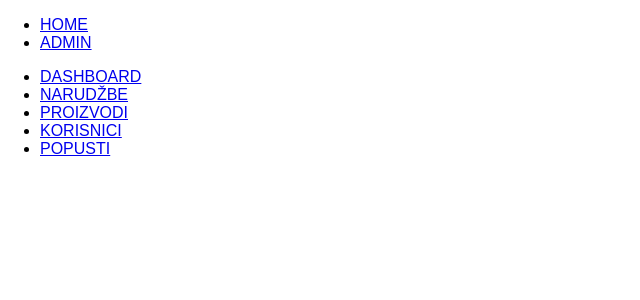
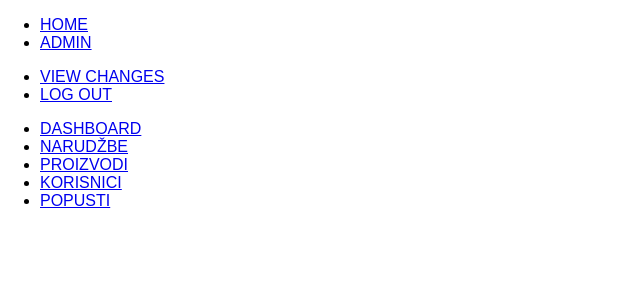
Before and after one commit to isitum01/PROVO, an Angular app in the folder ProvoAng/: page /admin in a window 1280 px wide. Shown: the top 300 px of the page, without its empty margins (0-640 px from the left). Built offline with nearby package versions, Linux system fonts and the light colour scheme.

Commit message:
Update navbar.component.html

```diff
--- a/ProvoAng/src/app/components/navbar/navbar.component.html
+++ b/ProvoAng/src/app/components/navbar/navbar.component.html
@@ -1,12 +1,14 @@
-<nav class="navbar navbar-expand-lg navbar-light bg-light">
-  <div class="collapse navbar-collapse" id="navbarText">
-    <ul class="navbar-nav mr-auto">
-      <li class="nav-item active">
-        <a class="nav-link" routerLink="/">HOME</a>
-      </li>
-      <li class="nav-item">
-        <a class="nav-link" routerLink="/admin">ADMIN</a>
-      </li>
+<nav>
+  <div class="nav-left">
+    <ul>
+      <li><a routerLink="/">HOME</a></li>
+      <li><a routerLink="/admin">ADMIN</a></li>
+    </ul>
+  </div>
+  <div class="nav-right">
+    <ul>
+      <li><a routerLink="/">VIEW CHANGES</a></li>
+      <li><a routerLink="/admin">LOG OUT</a></li>
     </ul>
   </div>
 </nav>
```
